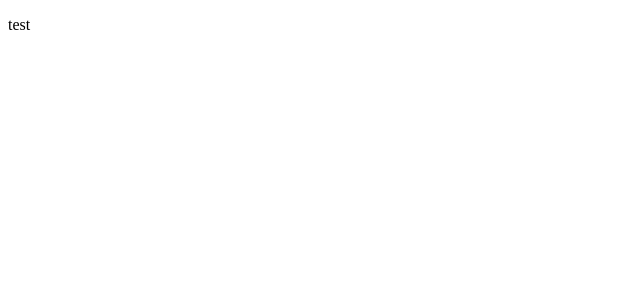
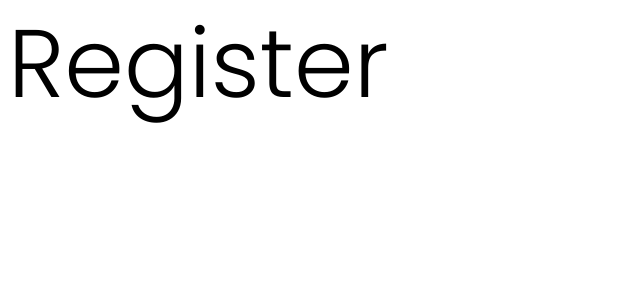
Before and after one commit to arboplatform/hiring, a React (Vite) app in the folder frontend/: page /register in a window 1280 px wide. Shown: the top 300 px of the page, without its empty margins (0-640 px from the left). Built offline with nearby package versions, Linux system fonts and the light colour scheme.

Commit message:
feat: configures the application's initial routes

```diff
--- a/frontend/src/App.tsx
+++ /dev/null
@@ -1,9 +0,0 @@
-function App() {
-  return (
-    <>
-      <p>test</p>
-    </>
-  );
-}
-
-export default App;
--- a/frontend/src/main.tsx
+++ b/frontend/src/main.tsx
@@ -1,9 +1,18 @@
+import "@fontsource/poppins/300.css";
+import "@fontsource/poppins/400.css";
+import "@fontsource/poppins/500.css";
+import "@fontsource/poppins/700.css";
 import React from "react";
 import ReactDOM from "react-dom/client";
-import App from "./App.tsx";
+import { RouterProvider } from "react-router-dom";
+import { router } from "./routes";
+import { ThemeProvider } from "@mui/material";
+import theme from "./theme";
 
 ReactDOM.createRoot(document.getElementById("root")!).render(
   <React.StrictMode>
-    <App />
+    <ThemeProvider theme={theme}>
+      <RouterProvider router={router} />
+    </ThemeProvider>
   </React.StrictMode>
 );
--- /dev/null
+++ b/frontend/src/pages/Home.tsx
@@ -0,0 +1,7 @@
+import { Typography } from "@mui/material";
+
+const Home = () => {
+  return <Typography variant="h1">Home</Typography>;
+};
+
+export { Home };
--- /dev/null
+++ b/frontend/src/pages/Login.tsx
@@ -0,0 +1,7 @@
+import { Typography } from "@mui/material";
+
+const Login = () => {
+  return <Typography variant="h1">Login</Typography>;
+};
+
+export { Login };
--- /dev/null
+++ b/frontend/src/pages/Register.tsx
@@ -0,0 +1,7 @@
+import { Typography } from "@mui/material";
+
+const Register = () => {
+  return <Typography variant="h1">Register</Typography>;
+};
+
+export { Register };
--- /dev/null
+++ b/frontend/src/routes/index.tsx
@@ -0,0 +1,21 @@
+import { createBrowserRouter } from "react-router-dom";
+import { Login } from "../pages/Login";
+import { Register } from "../pages/Register";
+import { Home } from "../pages/Home";
+
+const router = createBrowserRouter([
+  {
+    path: "/",
+    element: <Home />,
+  },
+  {
+    path: "/login",
+    element: <Login />,
+  },
+  {
+    path: "/register",
+    element: <Register />,
+  },
+]);
+
+export { router };
```
